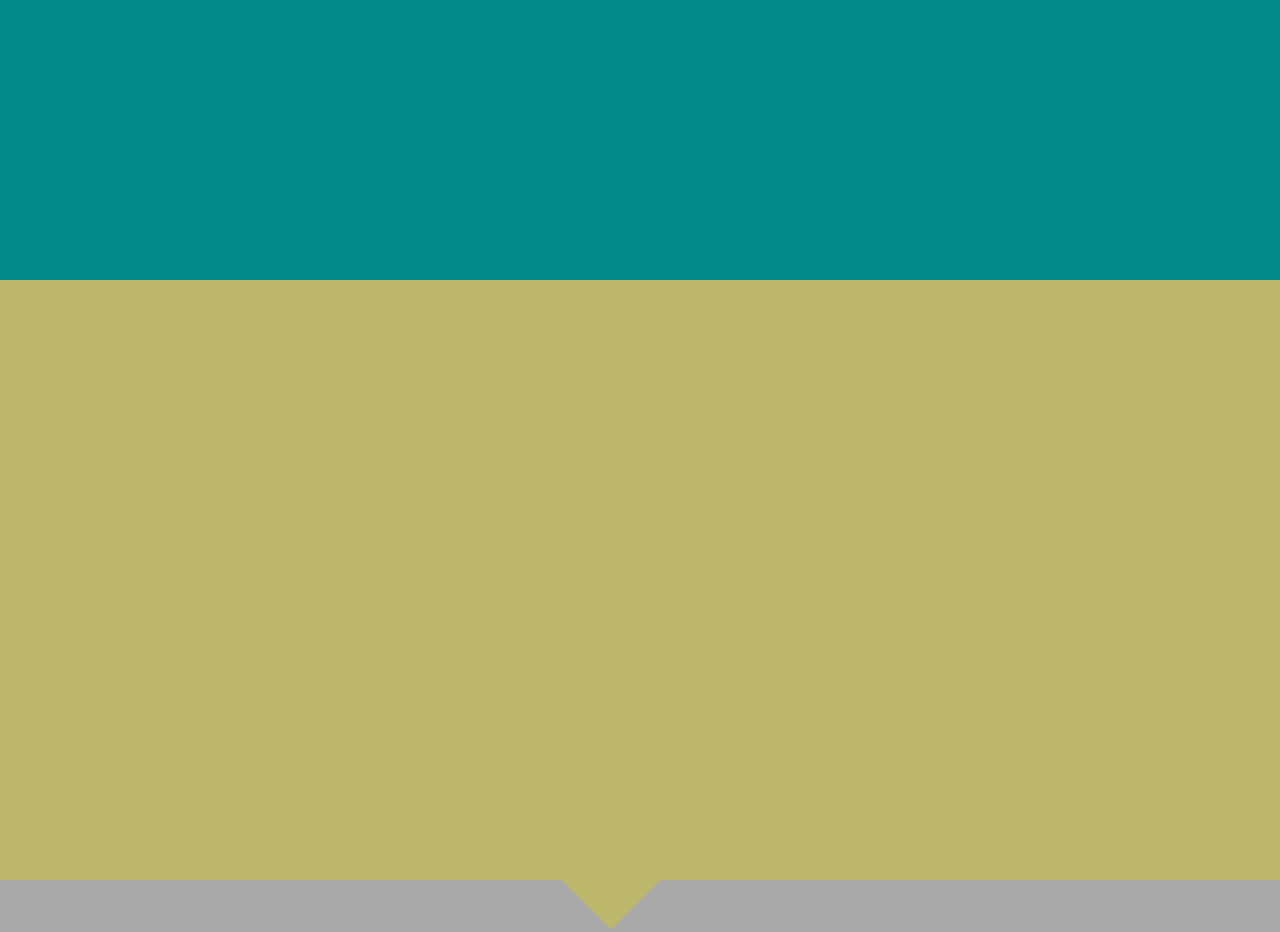
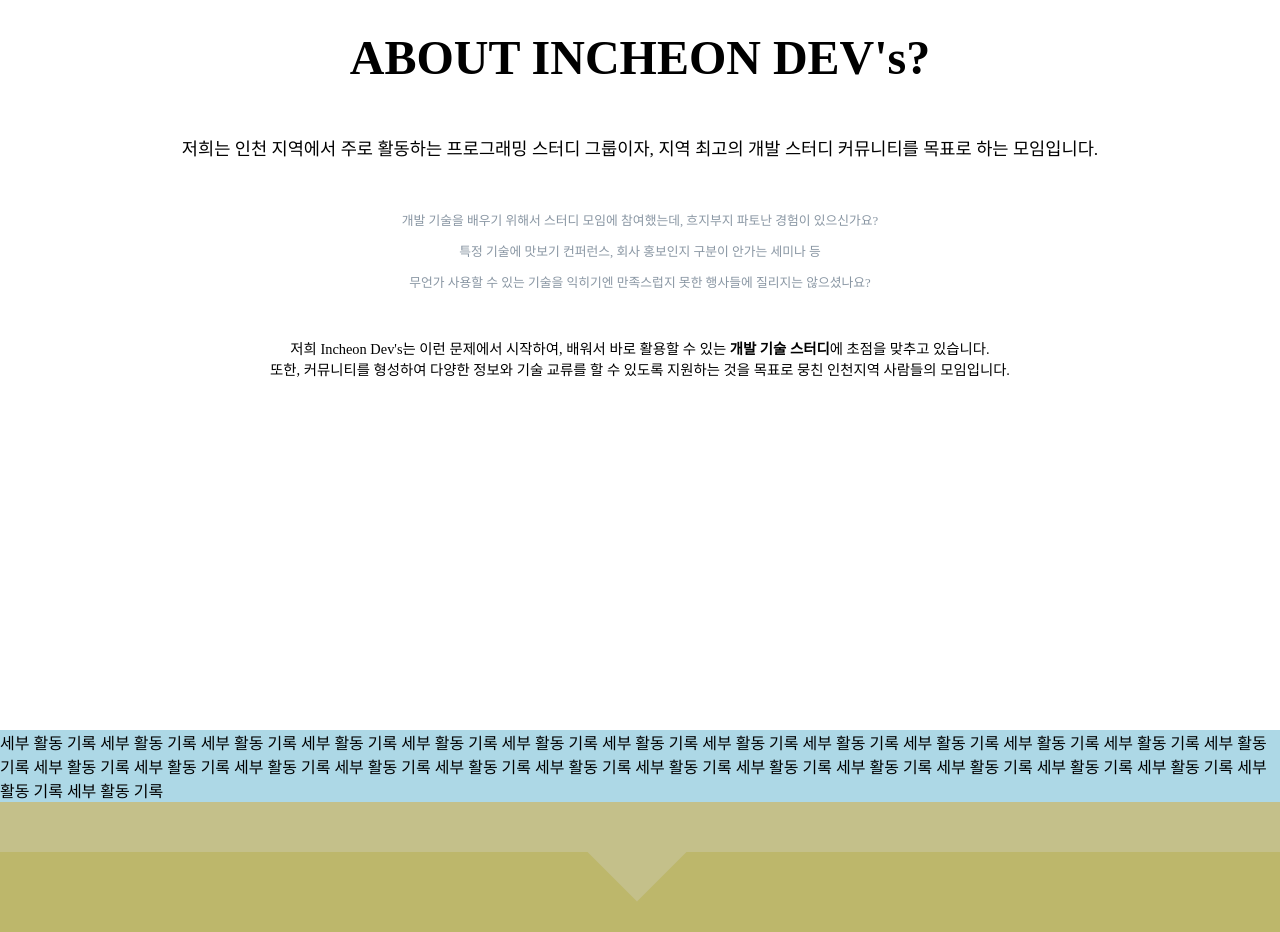
Before and after one commit to swess15/Incheon-devs-page, a plain HTML site: page index.html in a window 1280 px wide. Shown: the part 1020-1952 px from the top of the page. Drawn offline with Linux system fonts and the light colour scheme.

Commit message:
활동 소개 섹션 완성
세부 활동 기록 추가 예정

2019.06.19, 12:00

```diff
--- a/index.html
+++ b/index.html
@@ -23,16 +23,17 @@
 
     <!-- 메인 섹션 -->
     <article>
+        <!-- ID 소개 섹션 -->
         <section class="about">
             <img src="https://incheon.devs.co.kr/static/media/logo.ef37203c.png" alt="logo">
-            <div class="title">
-                <p id="devs-url">
+            <div class="container">
+                <p id="about-url">
                     Incheon.devs.co.kr
                 </p>
-                <p id="devs-name">
+                <p id="about-name">
                     INCHON DEV's
                 </p>
-                <p id="devs-desc">
+                <p id="about-desc">
                     인천 지역 프로그래밍 스터디 그룹 & 인천 지역 개발자 커뮤니티
                 </p>
             </div>
@@ -41,14 +42,77 @@
         <div class="space">
             <div class="rect"></div>
         </div>
-        <section class="activities"></section>
+
+        <!-- 활동 소개 섹션 -->
+        <section class="activities">
+            <div class="container">
+                <p class="activ activ-title">
+                    ABOUT INCHEON DEV's?
+                </p>
+                <p class="activ activ-disc">
+                    저희는 인천 지역에서 주로 활동하는 프로그래밍 스터디 그룹이자, 지역 최고의 개발 스터디 커뮤니티를 목표로 하는 모임입니다.
+                </p>
+                <div class="activ activ-problem">
+                    <p class="activ-problem1">
+                        개발 기술을 배우기 위해서 스터디 모임에 참여했는데, 흐지부지 파토난 경험이 있으신가요?
+                    </p>
+                    <p class="active-problem2">
+                        특정 기술에 맛보기 컨퍼런스, 회사 홍보인지 구분이 안가는 세미나 등
+                    </p>
+                    <p class="active-problem2">
+                        무언가 사용할 수 있는 기술을 익히기엔 만족스럽지 못한 행사들에 질리지는 않으셨나요?
+                    </p>
+                </div>
+                <p class="activ activ-intro">
+                    저희 Incheon Dev's는 이런 문제에서 시작하여, 배워서 바로 활용할 수 있는 <strong>개발 기술 스터디</strong>에 초점을 맞추고 있습니다.
+                </p>
+                <p class="activ activ-intro">
+                    또한, 커뮤니티를 형성하여 다양한 정보와 기술 교류를 할 수 있도록 지원하는 것을 목표로 뭉친 인천지역 사람들의 모임입니다.
+                </p>
+            </div>
+        </section>
+
+        <!-- 세부 활동 기록 세션 -->
+        <section class="activities-detail">
+            세부 활동 기록
+            세부 활동 기록
+            세부 활동 기록
+            세부 활동 기록
+            세부 활동 기록
+            세부 활동 기록
+            세부 활동 기록
+            세부 활동 기록
+            세부 활동 기록
+            세부 활동 기록
+            세부 활동 기록
+            세부 활동 기록
+            세부 활동 기록
+            세부 활동 기록
+            세부 활동 기록
+            세부 활동 기록
+            세부 활동 기록
+            세부 활동 기록
+            세부 활동 기록
+            세부 활동 기록
+            세부 활동 기록
+            세부 활동 기록
+            세부 활동 기록
+            세부 활동 기록
+            세부 활동 기록
+            세부 활동 기록
+            세부 활동 기록
+        </section>
         <div class="space">
             <div class="rect"></div>
         </div>
+
+        <!-- 멤버 소개 섹션 -->
         <section class="members"></section>
         <div class="space">
             <div class="rect"></div>
         </div>
+
+        <!-- 컨택 세션 -->
         <section class="contact"></section>
     </article>
 
--- a/src/main.scss
+++ b/src/main.scss
@@ -9,15 +9,27 @@ html, body {
     display: table;
 }
 
+// 헤더, 로고 및 네비게이션 메뉴
 header {
     height: 50px;
-    background: slategray;
+    z-index: 9999;
+    background: #ffd89b;
+    /* fallback for old browsers */
+    background: -webkit-linear-gradient(to right, #19547b, #ffd89b);
+    /* Chrome 10-25, Safari 5.1-6 */
+    background: linear-gradient(to right, #19547b, #ffd89b);
+    /* W3C, IE 10+/ Edge, Firefox 16+, Chrome 26+, Opera 12+, Safari 7+ */
     line-height: 48px;
+
+    // 로고, ID(Incheon Dev's)
     img {
         width: 50px;
         float : left;
-        margin-right: 10px;
+        margin-left: 2px;
+        margin-right: 12px;
     }
+
+    // 네비게이션 메뉴
     nav {
         float : left;
         color : white;
@@ -28,47 +40,52 @@ header {
 
             li.menu-item {
                 float : left;
-                margin-right : 10px;
+                margin-right : 24px;
             }
         }
     }
 }
 
-
+// 메인 섹션
 article {
     height : 2000px;
     background : lightblue;
 
+    // 중간 간격 띄우기용 division
     div.space {
         height: 50px;
-        background: darkkhaki;
+        background: rgb(196, 192, 138);
         position: relative;
 
+        // 가운데 세모 표시용 rectangle
         div.rect {
             width: 70px;
             height: 70px;
             margin: 0;
             padding: 0;
-            background: darkkhaki;
+            background: rgb(196, 192, 138);
             position: absolute;
             z-index: 0;
             transform: rotate(45deg);
             top: 15px;
-            left: 45%;
+            left: 47%;
         }
     }
 
+    // 개요 및 타이틀 섹션
     section.about{
         height : 700px;
         background-image: url("./img/team.jpg");
         background-size: cover;
         position: relative;
 
+        // 블러 효과
         div.cover {
             height : 100%;
             background : rgba(121, 117, 117, 0.637);
 
         }
+        // 로고 아이콘 이미지
         img {
             width : 200px;
             position : absolute;
@@ -78,7 +95,7 @@ article {
             top : 35%;
             left : 50%;
         }
-        div.title {
+        div.container {
             width: 100%;
             position : absolute;
             text-align : center;
@@ -89,12 +106,12 @@ article {
             left : 50%;
             color: white;
 
-            p#devs-url {
+            p#about-url {
                 font-size : 1rem;
                 letter-spacing : 10px;
             }
 
-            p#devs-name {
+            p#about-name {
                 font-size : 2rem;
                 letter-spacing : 50px;
             }
@@ -102,14 +119,56 @@ article {
 
         }
     }
+
+    // 활동 소개 및 기록 섹션
     section.activities{
         height : 500px;
-        background: darkcyan;
+        background : white;
+        padding : 250px 100px 200px 100px;
+
+        div.container {
+            p {
+                margin : 0;
+                text-align : center;
+            }
+
+            p.activ {
+                margin-bottom : 50px;
+            }
+
+            p.activ-title {
+                font-size: 3rem;
+                font-weight: 600;
+            }
+
+            p.activ-disc {
+                font-size : 1.1rem;
+            }
+
+            div.activ-problem {
+                margin-bottom: 46px;
+                font-size : 0.8rem;
+                color : rgba(112, 128, 144, 0.829);
+
+                p {
+                    margin-bottom: 12px;
+                }
+            }
+
+            p.activ-intro {
+                margin : 0 auto;
+                font-size : 0.9rem;
+            }
+        }
     }
+
+    // 멤버 소개 섹션
     section.members{
         height : 500px;
         background: darkkhaki;
     }
+
+    // 컨택 섹션
     section.contact{
         height : 500px;
         background: darkgray;
```
Also changed, not shown: src/main.css, 1 other file.
